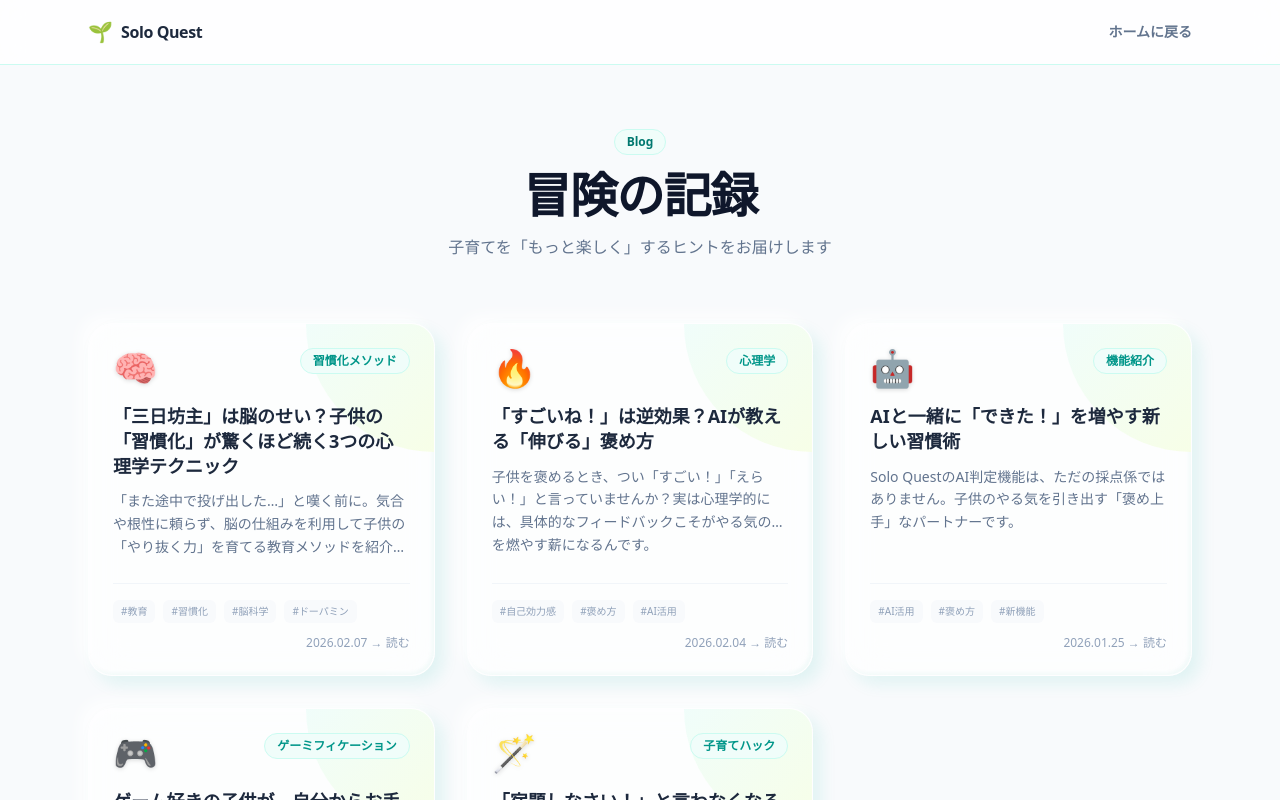
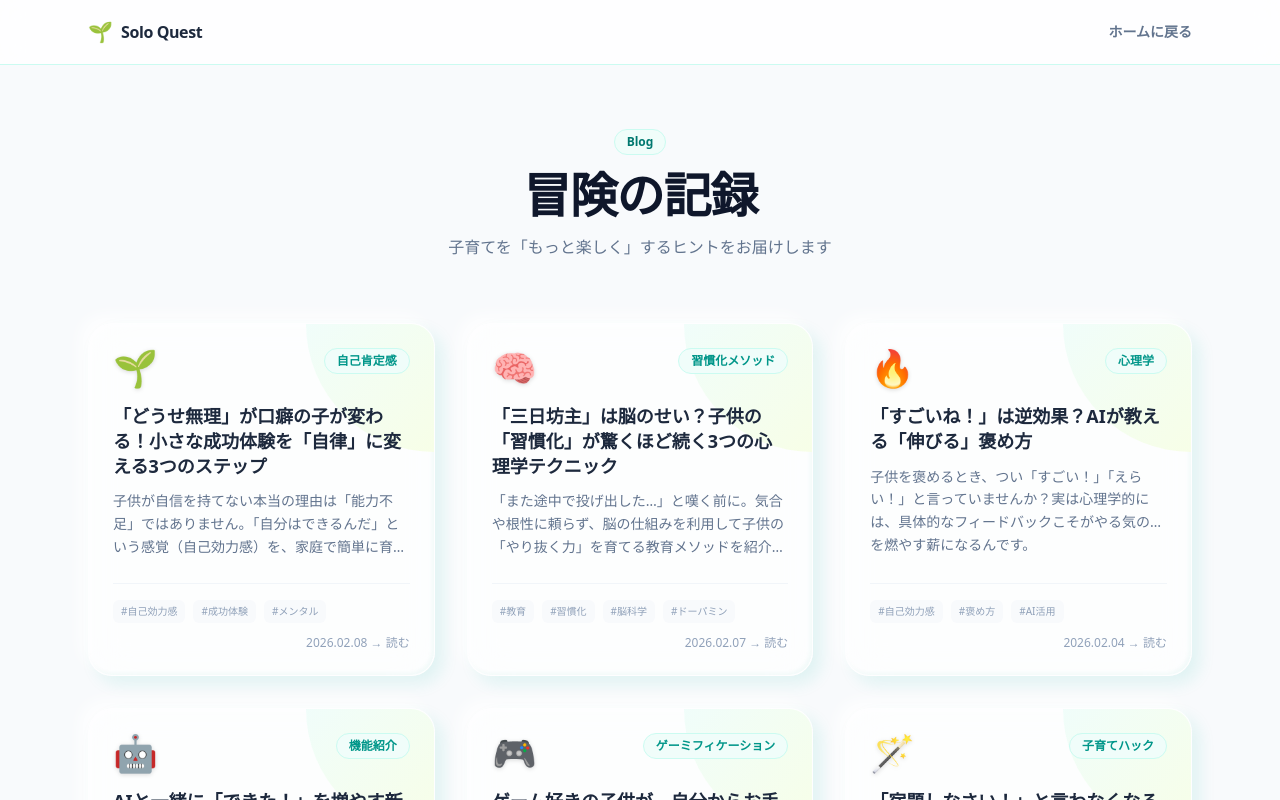
Before and after one commit to kimu0223/solo-quest-lp, a Next.js app: page /blog in a window 1280 px wide. Shown: the top 800 px of the page. Built offline with nearby package versions, Linux system fonts and the light colour scheme.

Commit message:
ブログ更新: ID6「自己効力感と成功体験」についての記事を追加

```diff
--- a/app/blog/posts.ts
+++ b/app/blog/posts.ts
@@ -11,6 +11,41 @@ export type BlogPost = {
 
   export const BLOG_POSTS: BlogPost[] = [
     {
+            id: 6,
+            title: "「どうせ無理」が口癖の子が変わる！小さな成功体験を「自律」に変える3つのステップ",
+            excerpt: "子供が自信を持てない本当の理由は「能力不足」ではありません。「自分はできるんだ」という感覚（自己効力感）を、家庭で簡単に育てる科学的な方法を解説します。",
+            date: "2026.02.08",
+            category: "自己肯定感",
+            tags: ["自己効力感", "成功体験", "メンタル"],
+            emoji: "🌱",
+            content: `
+              <h2>なぜ、能力があっても「自信」がないのか？</h2>
+              <p>「やればできるのに、やる前から諦めてしまう」<br>
+              そんなお子さんの姿に、もどかしさを感じていませんか？</p>
+              <p>心理学者のアルバート・バンデューラは、人が行動を起こすために必要なのは能力そのものよりも、<strong>「自分にはそれを達成する能力がある」と信じる心（自己効力感）</strong>だと提唱しました。<br>
+              つまり、自信がないのは「できないから」ではなく、「できる気がしないから」なのです。</p>
+
+              <h2>ステップ1：ハードルを「またぐ」レベルまで下げる</h2>
+              <p>自己効力感を高める最も確実な方法は「達成体験」です。しかし、親はつい「100点」「優勝」などの大きな成果を期待しがちです。</p>
+              <p>自信がない子に必要なのは、失敗しようがないほど低いハードルです。<br>
+              「宿題を全部やる」ではなく「ノートを開く」。<br>
+              これなら絶対にクリアできます。この<strong>「これなら勝てる」という感覚の積み重ね</strong>が、折れない心の土台になります。</p>
+
+              <h2>ステップ2：結果ではなく「変化」をフィードバックする</h2>
+              <p>できた時に「すごい！」と言うだけでは不十分です。<br>
+              「昨日より5分早く終わったね」「先週は1回だったのが、今週は3回もできたね」と、<strong>過去の自分との比較（変化）</strong>を伝えてあげてください。</p>
+              <p>Solo QuestのAIが「レベルアップ」や「経験値」で表現するのは、このためです。<br>
+              数値として積み上がる成果を見ることで、子供は「自分の努力は消えずに残るんだ」と視覚的に理解できます。</p>
+
+              <h2>ステップ3：成功を「自分の手柄」にさせる</h2>
+              <p>うまくいった時、「ママが手伝ったからできたね」と言ってしまうと、子供は「自分一人の力じゃ無理だ」と学習してしまいます。<br>
+              「キミが自分で決めて、キミが実行したから成功したんだよ」と、成功の原因を本人に帰属させましょう。</p>
+              <p>アプリを使って「自分でクエストを選び、自分で報告する」というプロセスは、まさに<strong>「自分でやった！」という実感（自律）</strong>を強烈に育てます。<br>
+              小さな「できた！」を拾い集める冒険を、今日から始めてみませんか？</p>
+            `,
+        },
+        {
+
       id: 5,
       title: "「三日坊主」は脳のせい？子供の「習慣化」が驚くほど続く3つの心理学テクニック",
       excerpt: "「また途中で投げ出した…」と嘆く前に。気合や根性に頼らず、脳の仕組みを利用して子供の「やり抜く力」を育てる教育メソッドを紹介します。",
```
